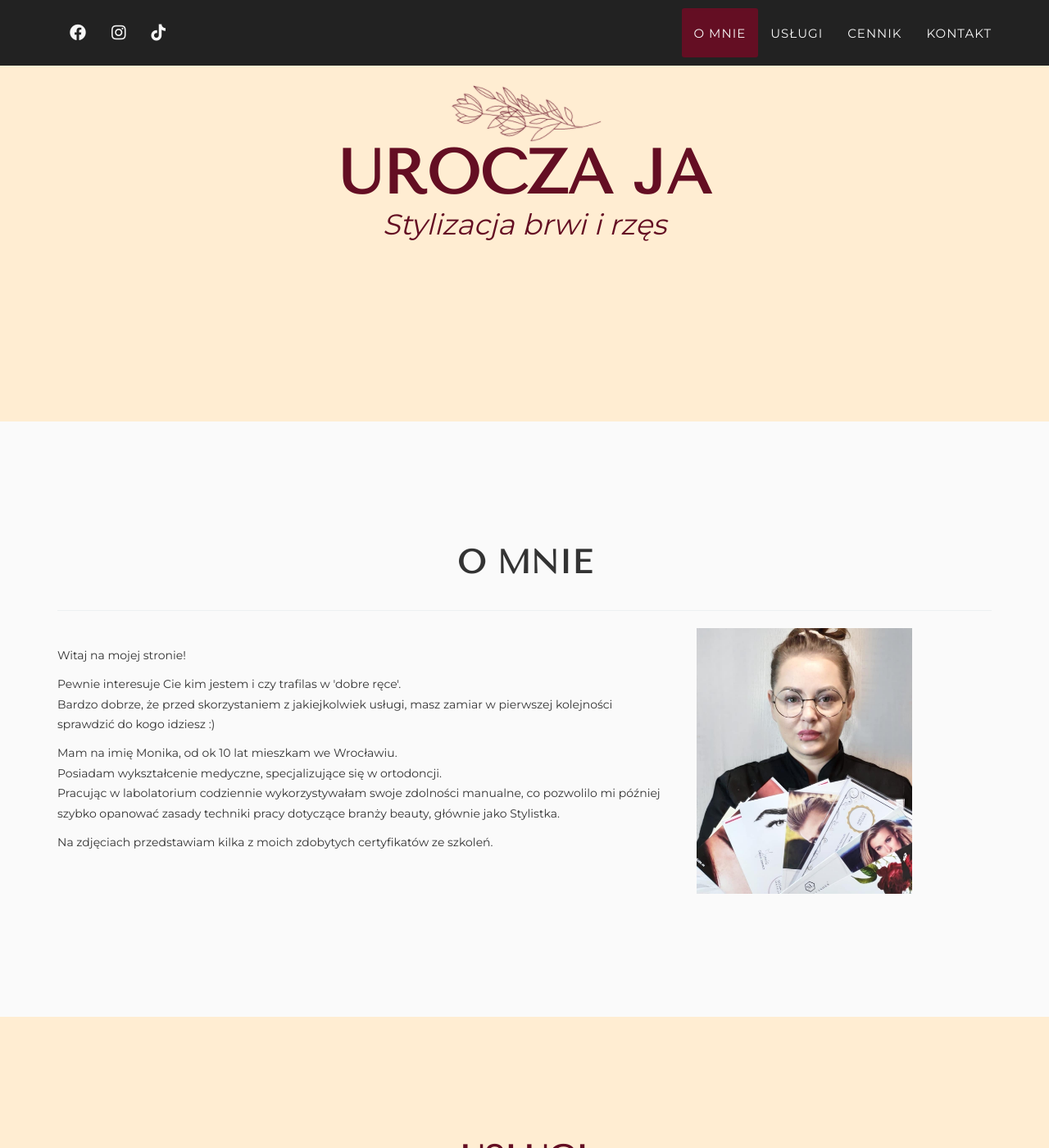
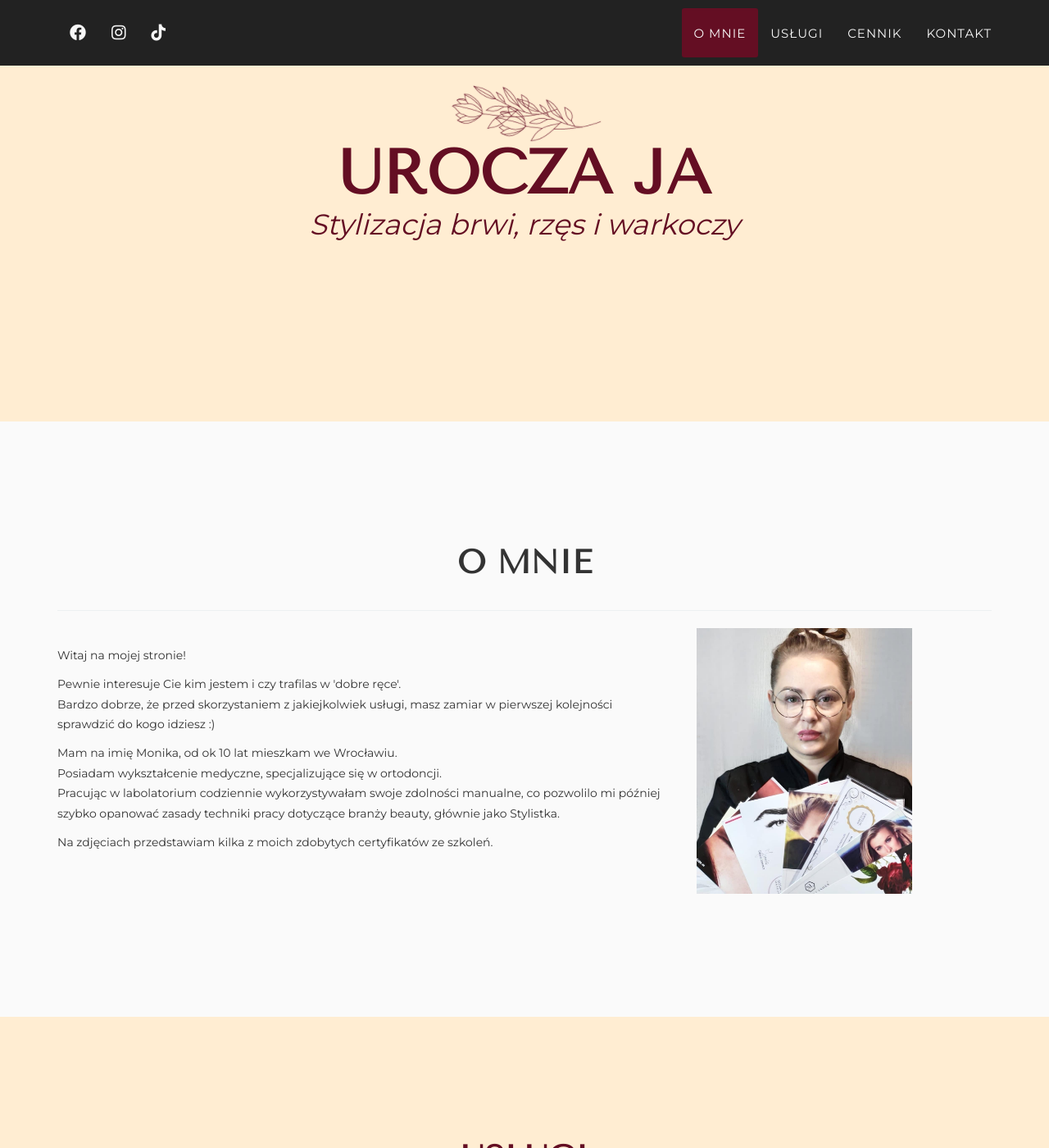
Before and after one commit to monikamimi/monikamimi.github.io, a Jekyll site: the page built from index.html, in a window 1280 px wide and 1400 px high, scrolled down 201 px. Shown: the whole window at 82% size. Built offline with Jekyll 4.4.1, drawn with Linux system fonts in a browser that asks for light colours; nearby versions of some CDN libraries; a script that is not in the unit is left out.

Commit message:
fix of the title

```diff
--- a/_includes/header.html
+++ b/_includes/header.html
@@ -49,7 +49,7 @@
             <div class="intro-text">
                 <img src="img/head-logo.png">
                 <div class="intro-heading main-header">Urocza Ja </div>
-                <div class="intro-lead-in">Stylizacja brwi i rzęs</div>
+                <div class="intro-lead-in">Stylizacja brwi, rzęs i warkoczy</div>
                 <script type="text/javascript" src="https://booksy.com/widget/code.js?id=116670&country=pl&lang=pl"></script>
                 <style>
                     .booksy-widget-button {
@@ -59,6 +59,10 @@
                     align-items: center !important;
                     width: 200px !important;
                     height: 70px !important;
+                    }
+
+                    .booksy-business-link {
+                        visibility: hidden;
                     }
 
                     .booksy-widget-button:hover{
```
